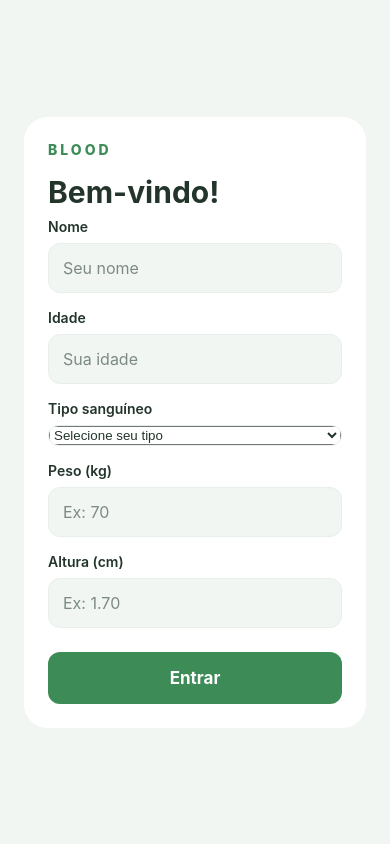
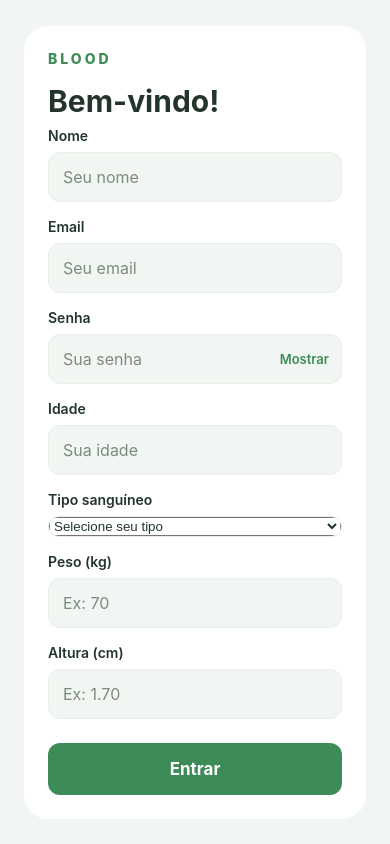
Before and after one commit to MatheusBier702/blood, a React Native app: screen /Login in a window 390 px wide. Built offline with nearby package versions, Linux system fonts and the light colour scheme.

Commit message:
Atualizado

```diff
--- a/src/pages/Imc/ContextGlobal.js
+++ b/src/pages/Imc/ContextGlobal.js
@@ -4,6 +4,7 @@ export const GlobalContext = React.createContext();
 
 export const GlobalStorage = ({ children }) => {
   const [nome, setNome] = React.useState("");
+  const [email, setEmail] = React.useState("");
   const [tipoSangue, setTipoSangue] = React.useState("");
   const [altura, setAltura] = React.useState("");
   const [peso, setPeso] = React.useState("");
@@ -33,6 +34,7 @@ export const GlobalStorage = ({ children }) => {
   return (
     <GlobalContext.Provider
       value={{
+        email, setEmail,
         nome, setNome, tipoSangue, setTipoSangue, setContador,
         altura,
         setAltura,
--- /dev/null
+++ b/src/pages/Login/Campo/CampoSenha.js
@@ -0,0 +1,34 @@
+import React from "react";
+import { View, Text, TextInput, Pressable } from "react-native";
+import { styles } from "../../../screen/css/LoginStyle";
+
+export const CampoSenha = ({ value, onChangeText }) => {
+  const [mostrarSenha, setMostrarSenha] = React.useState(false);
+
+  return (
+    <View style={styles.campo}>
+      <Text style={styles.rotulo}>Senha</Text>
+      <View style={styles.areaSenha}>
+        <TextInput
+          style={[styles.input, styles.inputSenha]}
+          accessibilityLabel="Senha"
+          placeholder="Sua senha"
+          placeholderTextColor="#7C8B82"
+          value={value}
+          onChangeText={onChangeText}
+          secureTextEntry={!mostrarSenha}
+          autoCapitalize="none"
+          autoCorrect={false}
+        />
+        <Pressable
+          onPress={() => setMostrarSenha((atual) => !atual)}
+          accessibilityRole="button"
+          accessibilityLabel={mostrarSenha ? "Ocultar senha" : "Mostrar senha"}
+          style={({ pressed }) => [styles.botaoVerSenha, pressed && styles.pressionado]}
+        >
+          <Text style={styles.textoVerSenha}>{mostrarSenha ? "Ocultar" : "Mostrar"}</Text>
+        </Pressable>
+      </View>
+    </View>
+  );
+};
--- a/src/pages/Login/Formulario/FormularioLogin.js
+++ b/src/pages/Login/Formulario/FormularioLogin.js
@@ -1,22 +1,23 @@
 import React from "react";
 import { View, Text, Pressable } from "react-native";
 import { GlobalContext } from "../../IMC/ContextGlobal";
+import { CampoSenha } from "../Campo/CampoSenha";
 import { CampoLogin } from "../Campo/CampoLogin";
 import { TipoSanguineoLogin } from "../TipoSanguineo/TipoSanguineoLogin";
 import { styles } from "../../../screen/css/LoginStyle";
 
 export const FormularioLogin = ({ onEntrar }) => {
+  const [senha, setSenha] = React.useState("");
   const {
-    nome,
-    setNome,
-    tipoSangue,
-    setTipoSangue,
-    peso,
-    setPeso,
-    altura,
-    setAltura,
-    contador,
-    setContador,
+    nome, setNome,
+    tipoSangue, setTipoSangue,
+    peso, setPeso,
+    altura, setAltura,
+    contador, setContador,
+    email, setEmail,
+
+
+
   } = React.useContext(GlobalContext);
 
   return (
@@ -26,14 +27,24 @@ export const FormularioLogin = ({ onEntrar }) => {
         placeholder="Seu nome"
         value={nome}
         onChangeText={setNome}
-        autoCapitalize="words"
+
       />
+
+      <CampoLogin
+        titulo="Email"
+        placeholder="Seu email"
+        value={email}
+        onChangeText={setEmail}
+
+      />
+
+      <CampoSenha value={senha} onChangeText={setSenha} />
       <CampoLogin
         titulo="Idade"
         placeholder="Sua idade"
         value={String(contador || "")}
         onChangeText={setContador}
-        keyboardType="numeric"
+
       />
       <TipoSanguineoLogin value={tipoSangue} onChange={setTipoSangue} />
       <CampoLogin
@@ -41,14 +52,14 @@ export const FormularioLogin = ({ onEntrar }) => {
         placeholder="Ex: 70"
         value={peso}
         onChangeText={setPeso}
-        keyboardType="decimal-pad"
+
       />
       <CampoLogin
         titulo="Altura (cm)"
         placeholder="Ex: 1.70"
         value={altura}
         onChangeText={setAltura}
-        keyboardType="decimal-pad"
+
       />
       <Pressable
         onPress={onEntrar}
--- a/src/pages/Perfil/dadosPerfil/dadosPerfil.js
+++ b/src/pages/Perfil/dadosPerfil/dadosPerfil.js
@@ -3,18 +3,20 @@ import { View, Text, StyleSheet } from "react-native";
 import { GlobalContext } from "../../IMC/ContextGlobal";
 
 export default function DadosPerfil() {
-  const { nome, contador, tipoSangue, altura, peso } = React.useContext(GlobalContext);
+  const { nome, contador, tipoSangue, altura, peso, email, senha } = React.useContext(GlobalContext);
   const dados = [
     ["NOME", nome],
     ["IDADE", contador ? String(contador) : ""],
     ["TIPO SANGUÍNEO", tipoSangue],
     ["ALTURA", altura ? altura + " cm" : ""],
     ["PESO", peso ? peso + " kg" : ""],
+    ["EMAIL", email],
+
   ];
   return (
     <View style={styles.container}>
       {dados.map(([titulo, valor]) => (
-        <View key={titulo} style={styles.dado}>
+        <View key={titulo} style={[styles.dado, titulo === "EMAIL" && styles.dadoCompleto]}>
           <Text style={styles.titulo}>{titulo}</Text>
           <Text style={styles.valor}>{valor || "Não informado"}</Text>
         </View>
@@ -38,6 +40,10 @@ export const styles = StyleSheet.create({
     padding: 15,
   },
 
+  dadoCompleto: {
+    width: "100%",
+  },
+
   titulo: {
     fontSize: 11,
     color: '#667085',
--- a/src/screen/components/AtalhoPerfil.js
+++ b/src/screen/components/AtalhoPerfil.js
@@ -17,7 +17,6 @@ export const AtalhoPerfil = () => {
         <View style={styles.cabeca} />
         <View style={styles.corpo} />
       </View>
-      <Text style={styles.texto}>Meu Perfil</Text>
     </Pressable>
   );
 };
--- a/src/screen/css/LoginStyle.js
+++ b/src/screen/css/LoginStyle.js
@@ -48,6 +48,17 @@ export const styles = StyleSheet.create({
     color: "#23352B",
     backgroundColor: color.fundo,
   },
+  areaSenha: {
+    flexDirection: "row",
+    alignItems: "center",
+    borderWidth: 1,
+    borderColor: color.borda,
+    borderRadius: 12,
+    backgroundColor: color.fundo,
+  },
+  inputSenha: { flex: 1, minWidth: 0, borderWidth: 0, backgroundColor: "transparent" },
+  botaoVerSenha: { minHeight: 48, justifyContent: "center", paddingHorizontal: 12 },
+  textoVerSenha: { color: color.colorModelFour, fontWeight: "600", fontSize: 13 },
   seletor: {
     borderWidth: 1,
     borderColor: color.borda,
```
